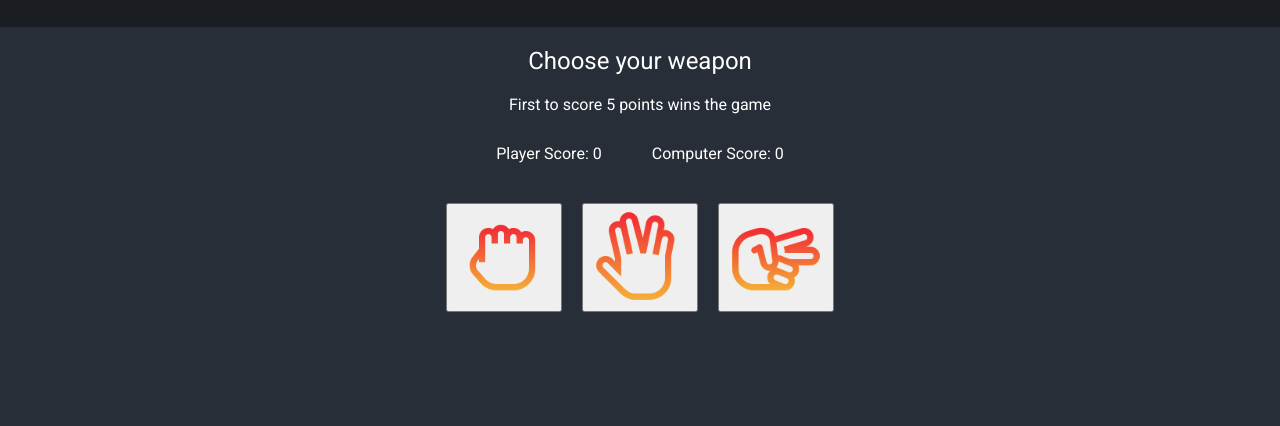
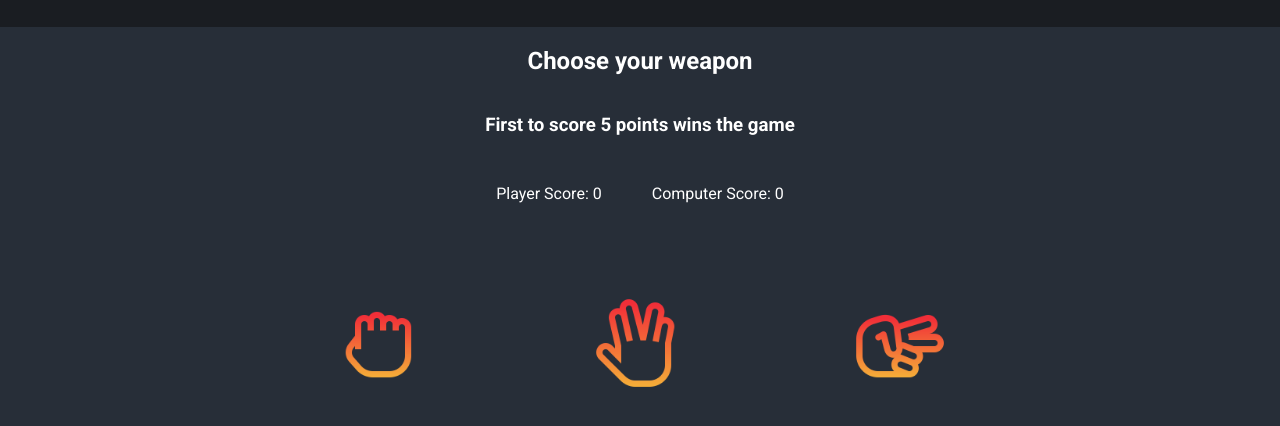
Before and after one commit to DannyMoulier/odin-rockpaperscissors, a plain HTML site: page index.html in a window 1280 px wide. Shown: the part 104-530 px from the top of the page. Drawn offline with Linux system fonts and the light colour scheme.

Commit message:
UI improvements

```diff
--- a/index.html
+++ b/index.html
@@ -14,8 +14,8 @@
     </div>
 
     <div id="game-info-container">
-        <div id="main-info">Choose your weapon</div>
-            <div id="secondary-info">First to score 5 points wins the game</div>
+        <h2 id="main-info">Choose your weapon</h2>
+            <h3 id="secondary-info">First to score 5 points wins the game</h3>
                 <div class="scoring">
                     <div class="score-box">
                         <div id="player-choice"></div>
--- a/script.js
+++ b/script.js
@@ -33,8 +33,8 @@ function playGame(e) {
 
         console.log(`Round ${rounds}`);
 
-        playerChoiceLine.innerText = playerChoice
-        computerChoiceLine.innerText = computerChoice
+        playerChoiceLine.innerText = playerChoice;
+        computerChoiceLine.innerText = computerChoice;
 
         const result = playRound(playerChoice, computerChoice);
 
--- a/styles.css
+++ b/styles.css
@@ -32,10 +32,30 @@ body {
     display: flex;
     justify-content: center;
     align-items: center;
-    margin-block: 30px;
-    gap: 20px;
+    margin-block: 50px;
+    gap: 100px;
     mix-blend-mode: lighten;
     background-color: #272e38;
+}
+
+button {
+    background-color: #272e38;
+    border: none;
+    outline:none;
+    padding: 30px;
+    border-radius: 25px;
+}
+
+button:active {
+    border-style: outset;
+    border: none;
+    outline:none;
+}
+
+button:hover {
+    background-color: #2c333f;
+    border: none;
+    outline:none;
 }
 
 #main-info {
```
